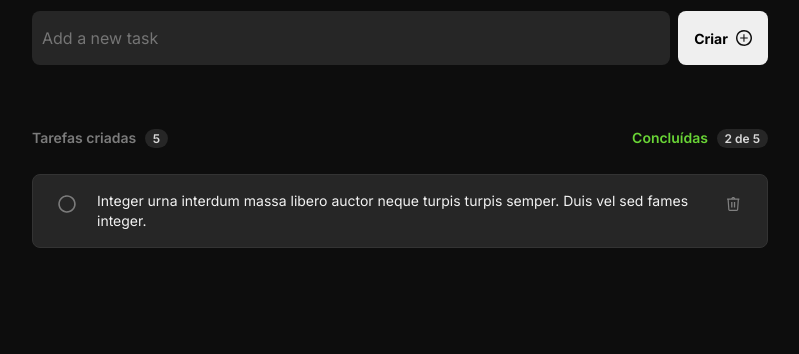
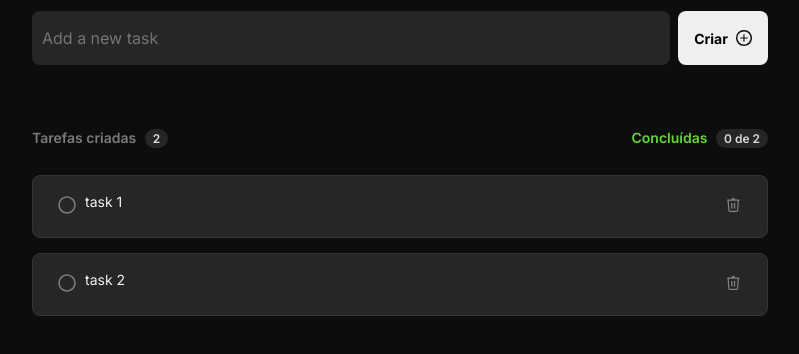
Before and after one commit to KevinCF5/ToDo-list-VC, a plain HTML site: page index.html in a window 1280 px wide. Shown: the part 104-458 px from the top of the page, without its empty margins (240-1039 px from the left). Drawn offline with Linux system fonts and the light colour scheme.

Commit message:
feat(JS): handle tasks, create new task, task badges

```diff
--- a/assets/css/styles.css
+++ b/assets/css/styles.css
@@ -109,15 +109,16 @@ body {
   border-radius: 8px;
   padding: 16px;
   display: flex;
-  gap: 12px;
-  justify-content: flex-start;
+  justify-content: space-between;
   align-items: flex-start;
+  margin: 15px 0;
 }
 
 .tasks-container .task-item p {
   margin: 0;
   line-height: 140%;
   font-size: 1.4rem;
+  width: 100%;
 }
 
 .tasks-container .task-item button {
--- a/assets/js/main.js
+++ b/assets/js/main.js
@@ -1,3 +1,85 @@
-function testJS() {
-  alert("TESTE");
-}
+const handleTasks = () => {
+  const form = document.querySelector("#formElement");
+  const tasksContainer = document.querySelector("#tasksContainer");
+  const createdTasksBadge = document.querySelector("#createdTasksBadge");
+  const completedTasksBadge = document.querySelector("#completedTasksBadge");
+
+  if (!form || !tasksContainer || !createdTasksBadge || !completedTasksBadge)
+    return;
+
+  // Initial state
+  // local storage
+  const tasks = [
+    {
+      message: "task 1",
+      completed: false,
+    },
+    {
+      message: "task 2",
+      completed: false,
+    },
+  ];
+
+  const handleUpdateTaskBadges = () => {
+    createdTasksBadge.textContent = tasks.length;
+
+    const completedTasks = tasks.filter((task) => task.completed);
+
+    completedTasksBadge.textContent = `${completedTasks.length} de ${tasks.length}`;
+  };
+
+  handleUpdateTaskBadges();
+
+  console.log("tasks", tasks);
+
+  for (let index = 0; index < tasks.length; index++) {
+    const task = tasks[index];
+
+    tasksContainer.insertAdjacentHTML(
+      "beforeend",
+      `<li class="task-item">
+    <button>
+      <img src="assets/media/check.svg" />
+    </button>
+    <p>${task.message}</p>
+    <button>
+      <img src="assets/media/trash.svg" />
+    </button>
+  </li>`
+    );
+  }
+
+  const handleCreateNewTask = (e) => {
+    e.preventDefault();
+
+    const formData = new FormData(e.target);
+
+    const inputValue = formData.get("add-task");
+
+    tasks.push({
+      message: inputValue,
+      completed: false,
+    });
+
+    document.querySelector("#add-task").value = "";
+
+    tasksContainer.insertAdjacentHTML(
+      "beforeend",
+      `<li class="task-item">
+    <button>
+      <img src="assets/media/check.svg" />
+    </button>
+    <p>${inputValue}</p>
+    <button>
+      <img src="assets/media/trash.svg" />
+    </button>
+  </li>`
+    );
+
+    handleUpdateTaskBadges();
+  };
+
+  form.addEventListener("submit", handleCreateNewTask);
+};
+
+window.addEventListener("load", handleTasks);
--- a/index.html
+++ b/index.html
@@ -20,40 +20,34 @@
       </header>
     </section>
     <section class="section-add-task container">
-      <div class="form-container">
+      <form id="formElement" class="form-container">
         <input
+          type="text"
           name="add-task"
           id="add-task"
           placeholder="Add a new task"
-        /><button>
+        /><button type="submit">
           <span>Criar</span>
           <img src="assets/media/plus.svg" />
         </button>
-      </div>
+      </form>
     </section>
     <section class="tasks-details container">
       <div class="column left">
-        <p>Tarefas criadas <span class="counterBadge">5</span></p>
+        <p>
+          Tarefas criadas
+          <span id="createdTasksBadge" class="counterBadge">5</span>
+        </p>
       </div>
       <div class="column right">
-        <p>Concluídas <span class="counterBadge">2 de 5</span></p>
+        <p>
+          Concluídas
+          <span id="completedTasksBadge" class="counterBadge">2 de 5</span>
+        </p>
       </div>
     </section>
     <section class="tasks-container container">
-      <ul>
-        <li class="task-item">
-          <button onclick="testJS()">
-            <img src="assets/media/check.svg" />
-          </button>
-          <p>
-            Integer urna interdum massa libero auctor neque turpis turpis
-            semper. Duis vel sed fames integer.
-          </p>
-          <button onclick="">
-            <img src="assets/media/trash.svg" />
-          </button>
-        </li>
-      </ul>
+      <ul id="tasksContainer"></ul>
     </section>
   </body>
 </html>
```
